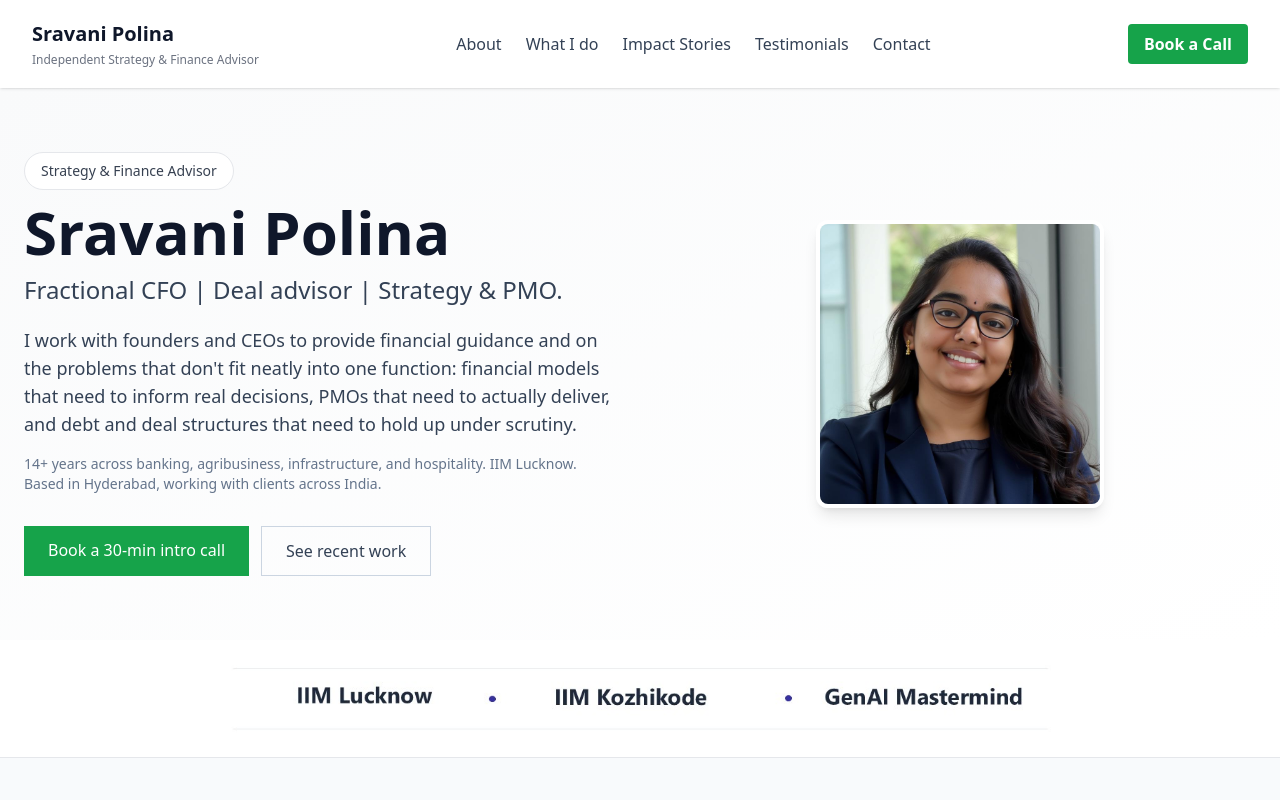
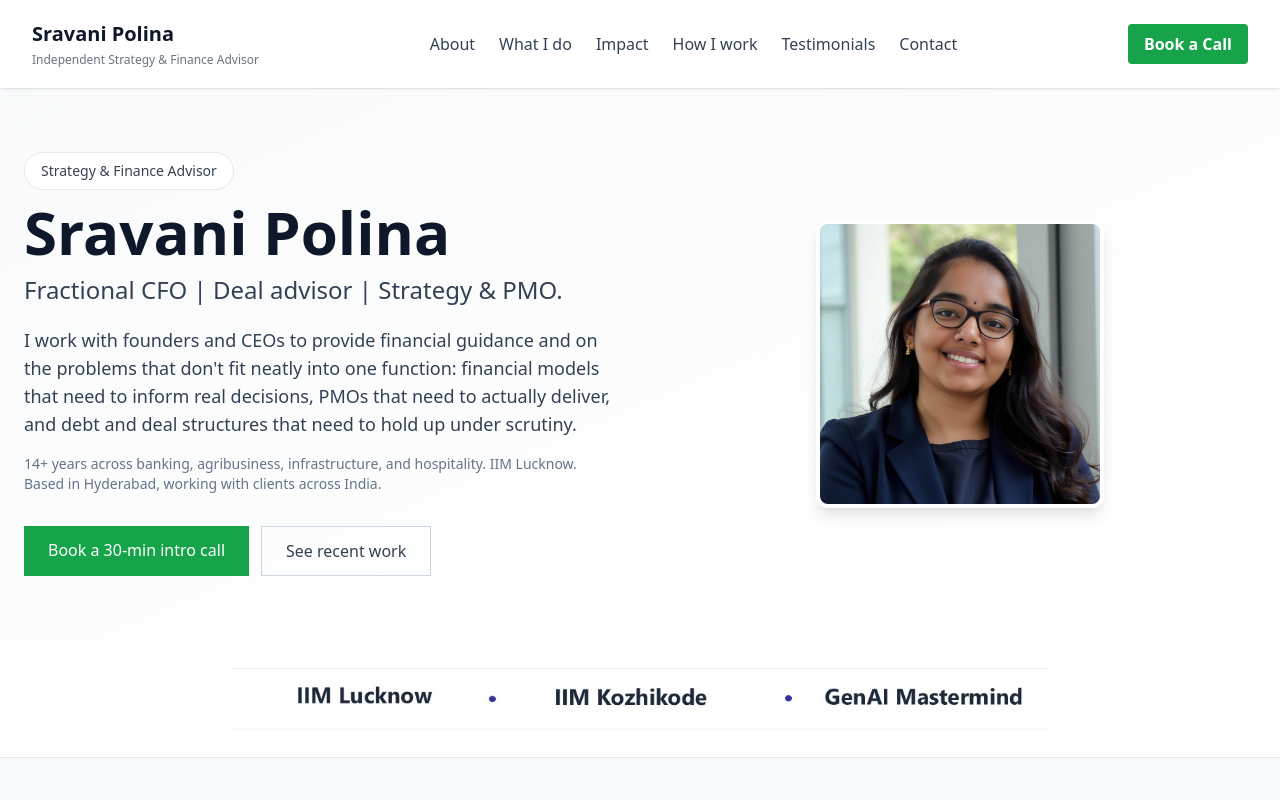
Before and after one commit to SravaniPolina/sravani-portfolio-frontend, a React (Create React App) app: page / in a window 1280 px wide. Shown: the top 800 px of the page. Built offline with nearby package versions, Linux system fonts and the light colour scheme.

Commit message:
Update NavBar.js

```diff
--- a/src/components/NavBar.js
+++ b/src/components/NavBar.js
@@ -21,17 +21,19 @@ export default function NavBar() {
         <div className="hidden sm:flex gap-6 text-base text-slate-700">
           <a href="#about" className="hover:text-indigo-600">About</a>
           <a href="#services" className="hover:text-indigo-600">What I do</a>
-          <a href="#impact" className="hover:text-indigo-600">Impact Stories</a>
+          <a href="#impact" className="hover:text-indigo-600">Impact</a>
+          <a href="#how" className="hover:text-indigo-600">How I work</a>
           <a href="#testimonials" className="hover:text-indigo-600">Testimonials</a>
           <a href="#contact" className="hover:text-indigo-600">Contact</a>
         </div>
-        <a href="https://topmate.io/sravani_polina" target="_blank" rel="noopener noreferrer" className="hidden sm:block px-4 py-2 rounded bg-green-600 text-white font-bold hover:bg-greeb-700 transition">Book a Call</a>
+        <a href="https://topmate.io/sravani_polina" target="_blank" rel="noopener noreferrer" className="hidden sm:block px-4 py-2 rounded bg-green-600 text-white font-bold hover:bg-green-700 transition">Book a Call</a>
       </div>
       {isOpen && (
         <div className="sm:hidden bg-white border-t border-gray-200 px-4 py-4 space-y-3">
           <a href="#about" className="block text-slate-700 hover:text-indigo-600" onClick={() => setIsOpen(false)}>About</a>
           <a href="#services" className="block text-slate-700 hover:text-indigo-600" onClick={() => setIsOpen(false)}>What I do</a>
-          <a href="#impact" className="block text-slate-700 hover:text-indigo-600" onClick={() => setIsOpen(false)}>Impact Stories</a>
+          <a href="#impact" className="block text-slate-700 hover:text-indigo-600" onClick={() => setIsOpen(false)}>Impact</a>
+          <a href="#how" className="block text-slate-700 hover:text-indigo-600" onClick={() => setIsOpen(false)}>How I work</a>
           <a href="#testimonials" className="block text-slate-700 hover:text-indigo-600" onClick={() => setIsOpen(false)}>Testimonials</a>
           <a href="#contact" className="block text-slate-700 hover:text-indigo-600" onClick={() => setIsOpen(false)}>Contact</a>
           <a href="https://topmate.io/sravani_polina" target="_blank" rel="noopener noreferrer" className="block w-full text-center px-4 py-2 rounded bg-green-600 text-white font-bold hover:bg-green-700 transition" onClick={() => setIsOpen(false)}>Book a Call</a>
```
